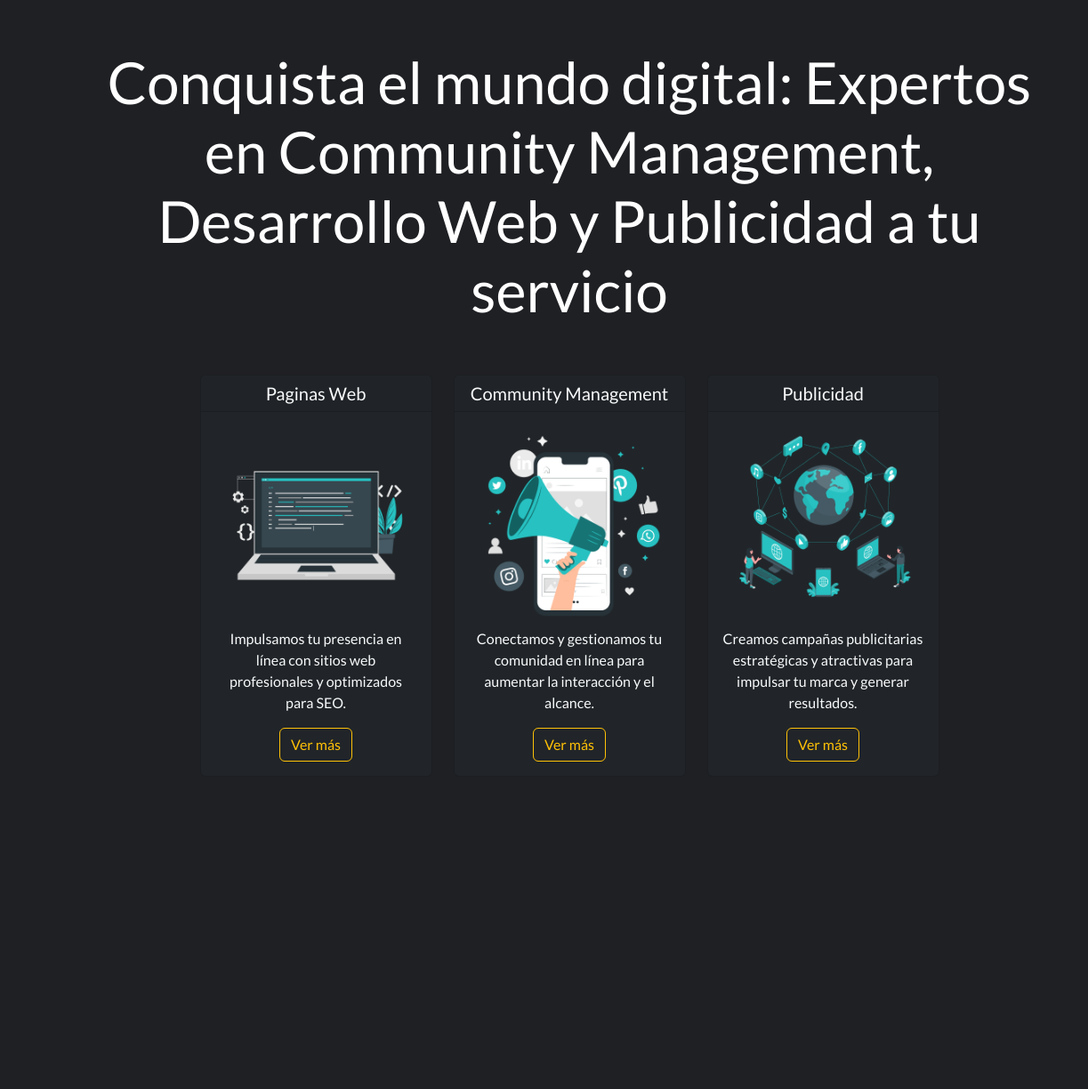
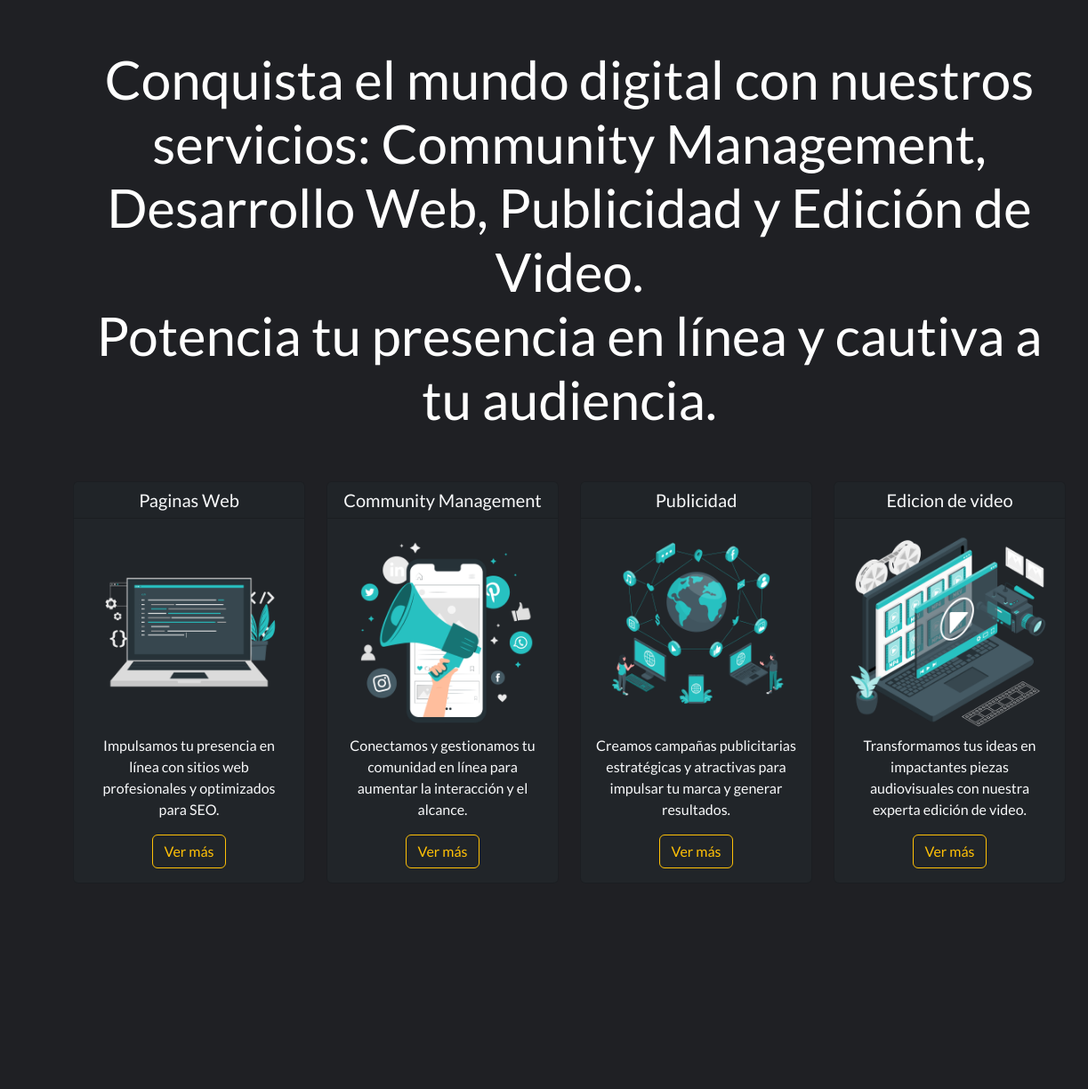
Before and after one commit to Tomasmalfettani/Grin, a plain HTML site: page index.html in a window 1280 px wide. Shown: the part 76-1300 px from the top of the page at 89% size, 0-1223 px from the left. Drawn offline with nearby package versions, Linux system fonts and the light colour scheme.

Commit message:
Agregue Edicion de video y modifique px de titulo principal

```diff
--- a/index.html
+++ b/index.html
@@ -60,8 +60,9 @@
             <div class="row text-center">
                 <div class="col-md-12">
                     <div>
-                        <h1 class="titulo-grande">Conquista el mundo digital: Expertos en Community Management,
-                            Desarrollo Web y Publicidad a tu servicio</h1>
+                        <h1 class="titulo-grande">Conquista el mundo digital con nuestros servicios: Community
+                            Management, Desarrollo Web, Publicidad y Edición de Video.<br>Potencia tu presencia en línea y
+                            cautiva a tu audiencia.</h1>
                     </div>
                 </div>
             </div>
@@ -71,7 +72,8 @@
                     <div class="card bg-dark text-light mb-3">
                         <h5 class="card-header">Paginas Web</h5>
                         <div class="card-body">
-                            <img src="img/Hand coding-cuate (1).png" alt="Pogramacion de paginas web" title="Desarrollo Web" class="img-fluid">
+                            <img src="img/Hand coding-cuate (1).png" alt="Pogramacion de paginas web"
+                                title="Desarrollo Web" class="img-fluid">
                             <p class="card-text">Impulsamos tu presencia en línea con sitios web profesionales y
                                 optimizados para SEO.</p>
                             <button type="button" class="btn btn-outline-warning">Ver más</button>
@@ -82,7 +84,9 @@
                     <div class="card bg-dark text-light mb-3">
                         <h5 class="card-header">Community Management</h5>
                         <div class="card-body">
-                            <img src="img/Mobile Marketing-pana (1).png" alt="Aministracion de negocios a traves de las redes" title="Community Manager" class="img-fluid">
+                            <img src="img/Mobile Marketing-pana (1).png"
+                                alt="Aministracion de negocios a traves de las redes" title="Community Manager"
+                                class="img-fluid">
                             <p class="card-text">Conectamos y gestionamos tu comunidad en línea para aumentar la
                                 interacción y el alcance.</p>
                             <button type="button" class="btn btn-outline-warning">Ver más</button>
@@ -93,9 +97,22 @@
                     <div class="card bg-dark text-light mb-3">
                         <h5 class="card-header">Publicidad</h5>
                         <div class="card-body">
-                            <img src="img/Online world-amico (2).png" alt="Publicidad y marketing" title="Publicidad" class="img-fluid">
+                            <img src="img/Online world-amico (2).png" alt="Publicidad y marketing" title="Publicidad"
+                                class="img-fluid">
                             <p class="card-text">Creamos campañas publicitarias estratégicas y atractivas para impulsar
                                 tu marca y generar resultados.</p>
+                            <button type="button" class="btn btn-outline-warning">Ver más</button>
+                        </div>
+                    </div>
+                </div>
+                <div class="col-md-3">
+                    <div class="card bg-dark text-light mb-3">
+                        <h5 class="card-header">Edicion de video</h5>
+                        <div class="card-body">
+                            <img src="img/Video files-amico.png" alt="Edicion de video y clips" title="Edicion de video"
+                                class="img-fluid">
+                            <p class="card-text">Transformamos tus ideas en impactantes piezas audiovisuales con nuestra
+                                experta edición de video.</p>
                             <button type="button" class="btn btn-outline-warning">Ver más</button>
                         </div>
                     </div>
--- a/styles.css
+++ b/styles.css
@@ -88,13 +88,13 @@ main {
 }
 
 .titulo-grande {
-    font-size: 65px;
+    font-size: 60px;
     line-height: 1.2;
 }
 
 @media (max-width: 415px) {
     .titulo-grande {
-      font-size: 40px;
+      font-size: 30px;
       line-height: 1.2;
     }
 }
```
Also changed, not shown: img/Video files-amico.png (added).
